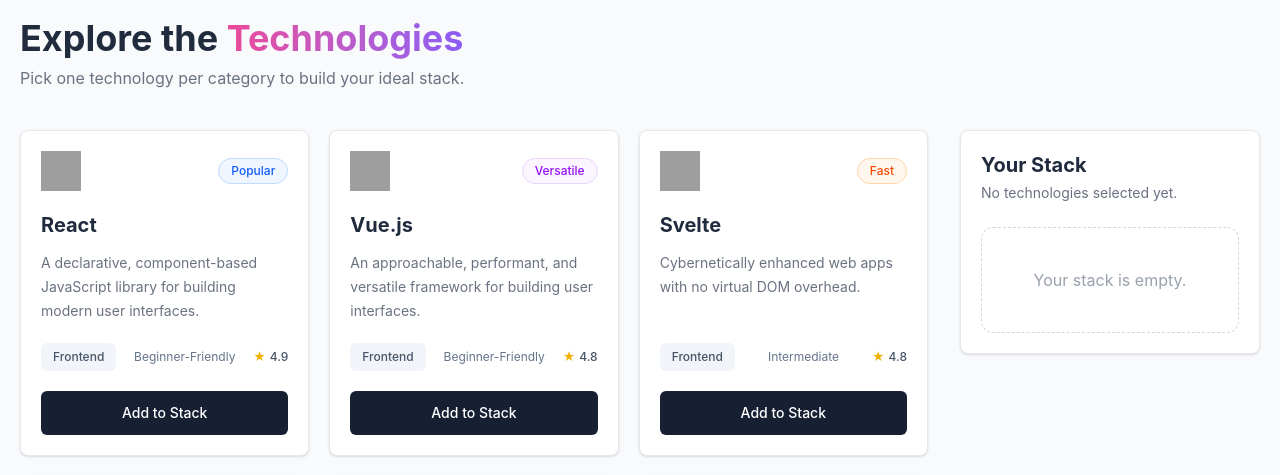
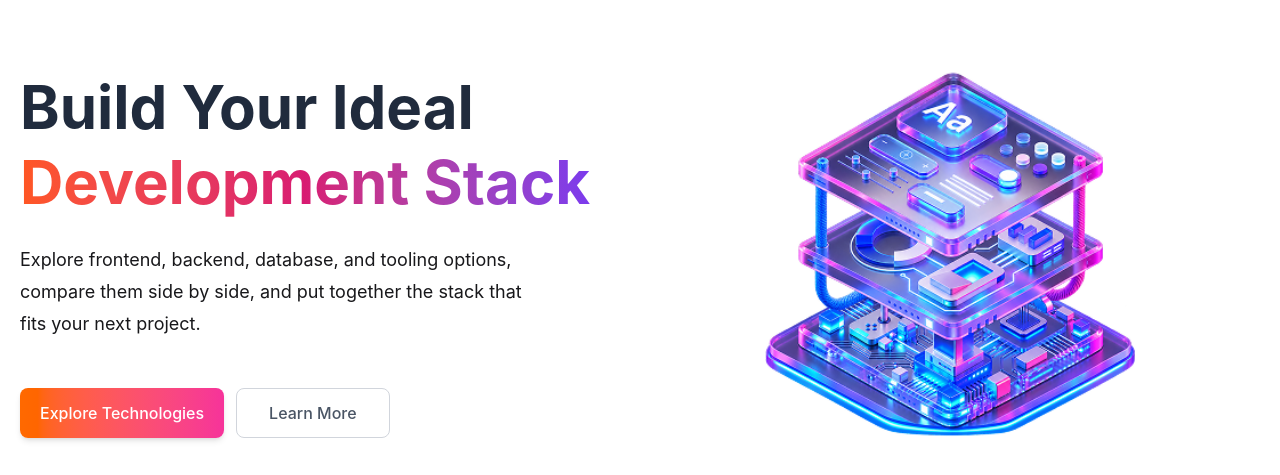
Before and after one commit to sazzad10023/React_project, a React (Vite) app: page / in a window 1280 px wide. Shown: the part 121-596 px from the top of the page. Built offline with nearby package versions, Linux system fonts and the light colour scheme; grey boxes are pictures that could not be loaded.

Commit message:
6th commit

```diff
--- /dev/null
+++ b/src/components/Hero.tsx
@@ -0,0 +1,51 @@
+import HeroImage from "../assets/banner-stack.png";
+
+const Hero = () => {
+  return (
+    <section className="bg-white">
+      <div className="mx-auto flex min-h-[400px] max-w-[1280px] items-center justify-between px-5">
+
+        <div className="w-1/2">
+
+          <h1 className="text-6xl font-bold leading-tight text-[#202b3d] ">
+            Build Your Ideal
+            <br />
+            <span className="bg-gradient-to-r from-[#FF5722] via-[#D81B72] to-[#7C3AED] bg-clip-text text-6xl font-bold text-transparent ">
+              Development Stack
+            </span>
+          </h1>
+
+          <p className="mt-6 max-w-[520px] text-lg leading-8 text-[#]">
+            Explore frontend, backend, database, and tooling options,
+            compare them side by side, and put together the stack that
+            fits your next project.
+          </p>
+
+          <div className="mt-12 flex gap-3">
+
+            <button className="rounded-lg bg-gradient-to-r from-orange-500 to-pink-500 px-5 py-3 font-medium text-white shadow-md">
+              Explore Technologies
+            </button>
+
+            <button className="rounded-lg border border-gray-300 px-8 py-3 font-medium text-gray-600">
+              Learn More
+            </button>
+
+          </div>
+
+        </div>
+
+
+        <div className="flex w-1/2 justify-center">
+
+          <img src={HeroImage} alt="Development Stack"className="w-[600px]"
+          />
+
+        </div>
+
+      </div>
+    </section>
+  );
+};
+
+export default Hero;
```
Also changed, not shown: src/components/technologics/technologies.tsx (+1 -6 lines), 1 other file (tests, documents, lock files or other folders).
